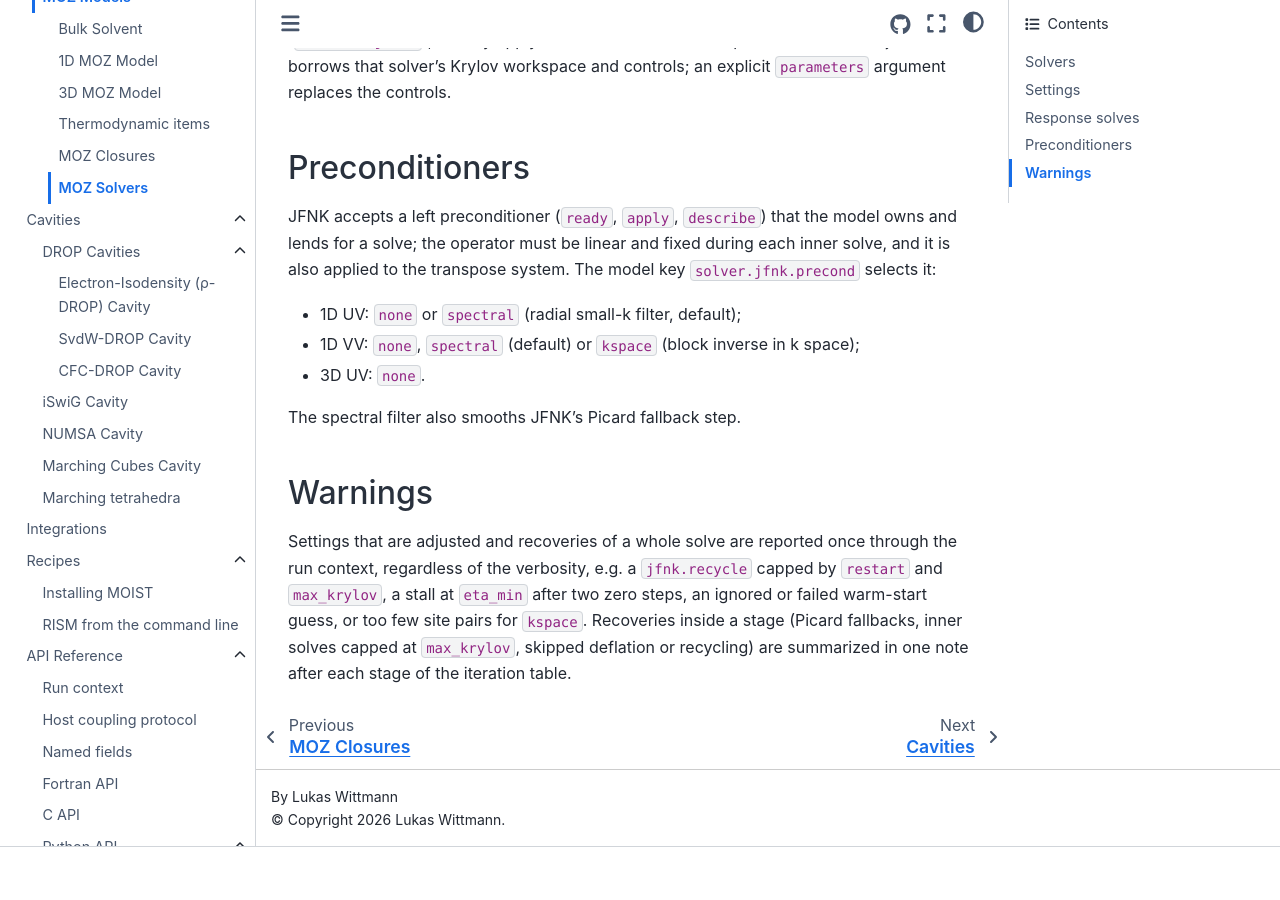
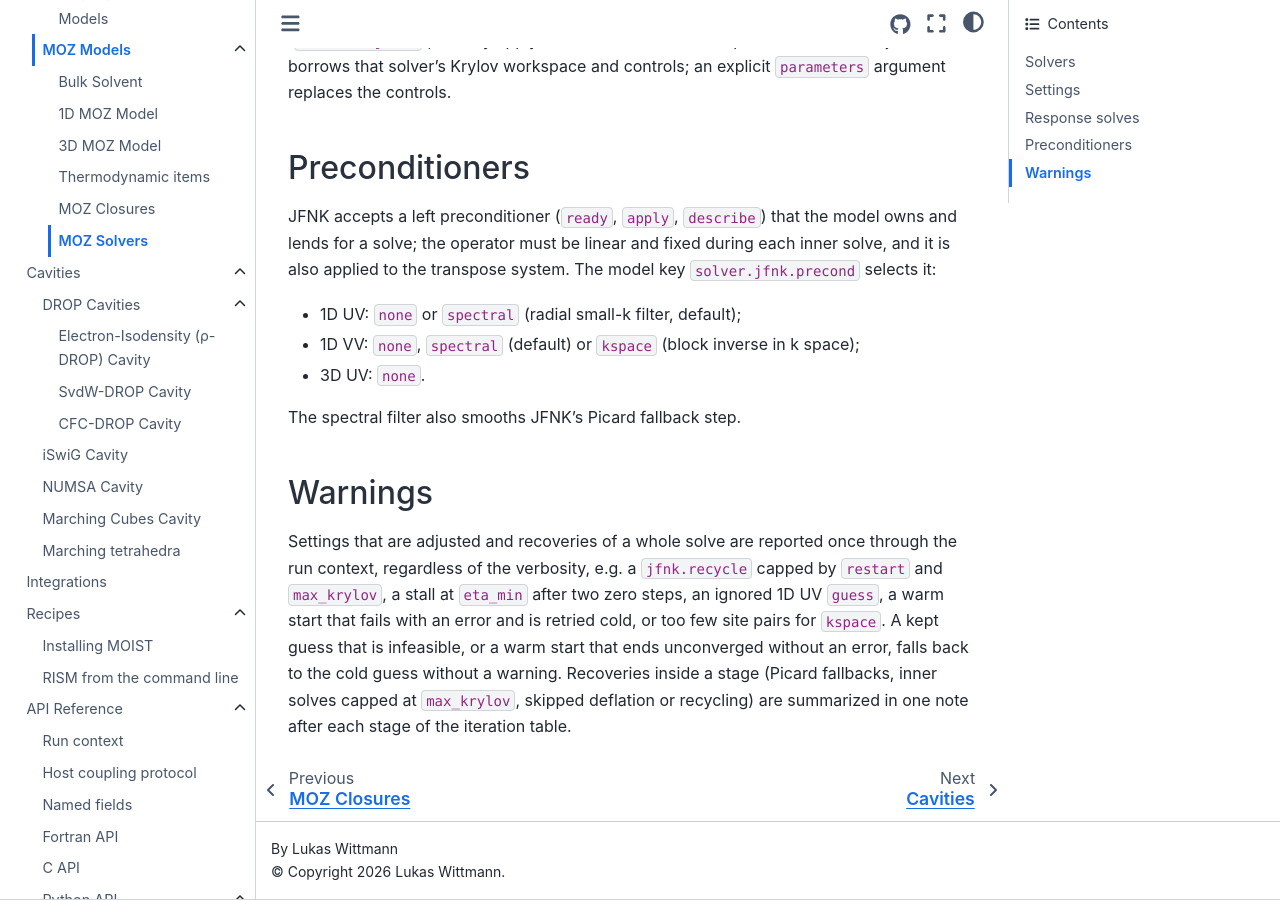
Before and after one commit to lukaswittmann/moist, a Sphinx documentation site: the page built from docs/models/moz/solvers.rst, in a window 1280 px wide and 900 px high, scrolled down 3524 px. Built offline with Sphinx 7.4.7 and the Sphinx Book theme 1.1.4, drawn with Linux system fonts in a browser that asks for light colours; pages that are not in the unit, such as notebooks, are missing from menus; cross-references to code outside the pages are shown as plain code; before the commit the page ends 4371 px from its top, so only the background shows below that.

Commit message:
Restore the JFNK adjoint export and tighten reuse checks
The JFNK module re-exports the adjoint parameter type again, so code
importing it from there keeps compiling after the type moved to the
solver core. The JFNK workspace stamps each allocation with a value
unique across workspaces; the 3D SCF table test compares stamps, which
also catches storage cleared and reallocated in place or at the same
address. The solver docs now say which fallbacks of a warm start are
reported and which fall back to the cold guess silently.

```diff
--- a/docs/models/moz/solvers.rst
+++ b/docs/models/moz/solvers.rst
@@ -129,7 +129,9 @@
 Settings that are adjusted and recoveries of a whole solve are reported once
 through the run context, regardless of the verbosity, e.g. a ``jfnk.recycle``
 capped by ``restart`` and ``max_krylov``, a stall at ``eta_min`` after two zero
-steps, an ignored or failed warm-start guess, or too few site pairs for
-``kspace``. Recoveries inside a stage (Picard fallbacks, inner solves capped at
-``max_krylov``, skipped deflation or recycling) are summarized in one note
-after each stage of the iteration table.
+steps, an ignored 1D UV ``guess``, a warm start that fails with an error and
+is retried cold, or too few site pairs for ``kspace``. A kept guess that is
+infeasible, or a warm start that ends unconverged without an error, falls back
+to the cold guess without a warning. Recoveries inside a stage (Picard
+fallbacks, inner solves capped at ``max_krylov``, skipped deflation or
+recycling) are summarized in one note after each stage of the iteration table.
```
Also changed, not shown: 3 other files.
